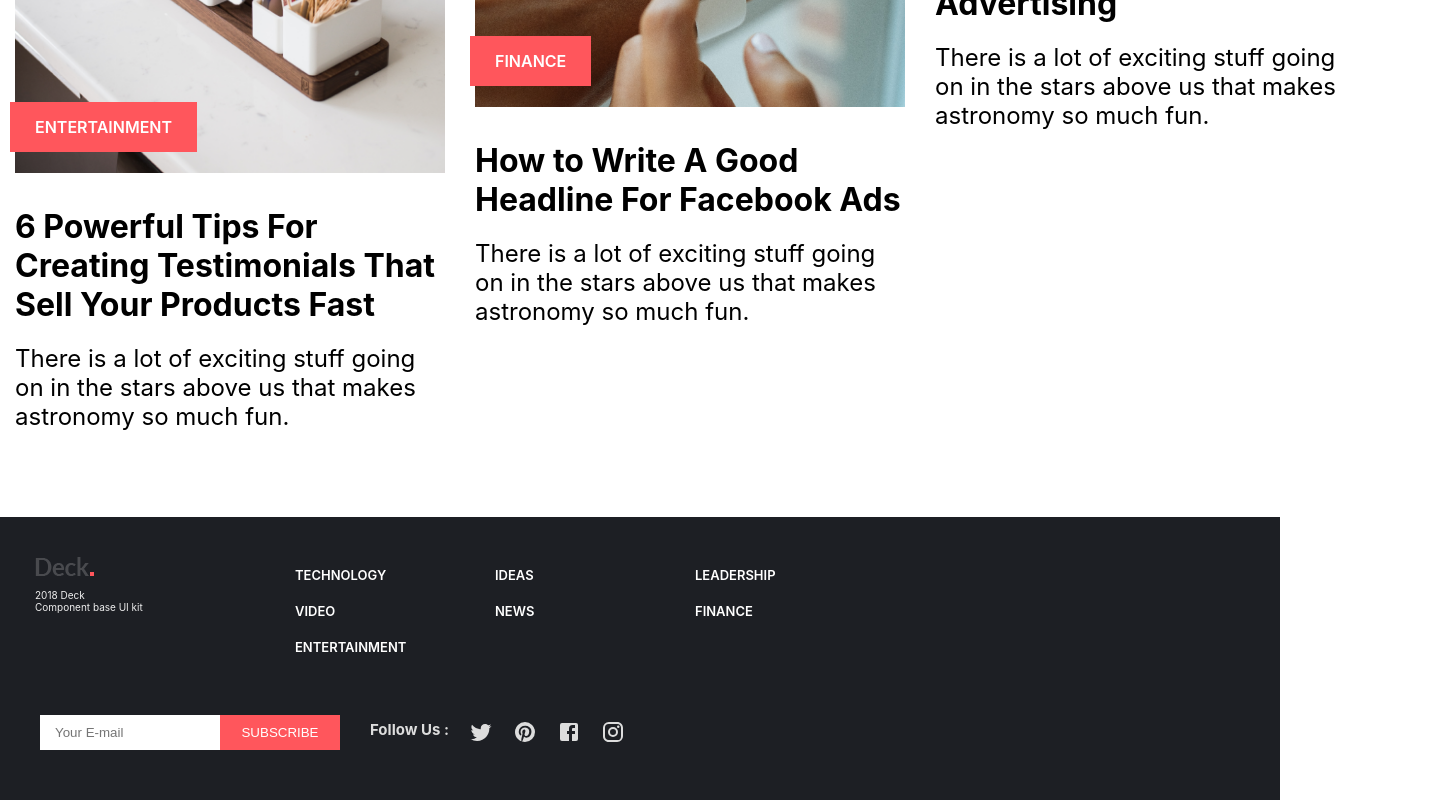
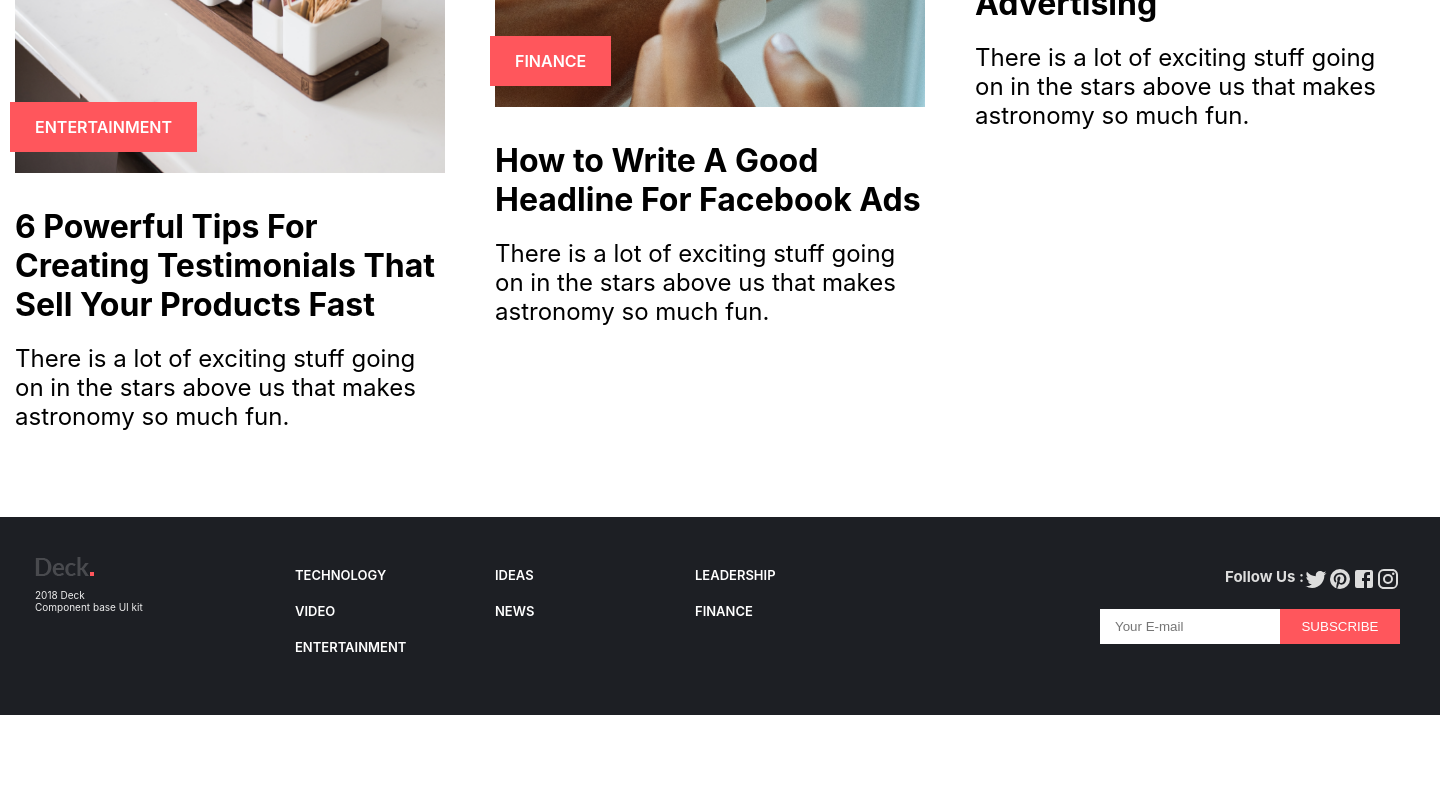
Before and after one commit to parkhyungsuh/Portfolio_smaple, a React (Create React App) app: page / in a window 1280 px wide. Shown: the part 1812-2612 px from the top of the page, 1440 px wide, since content can reach past the window. After the commit the page ends 2527 px from the top, so only its background shows below. Built offline with nearby package versions, Linux system fonts and the light colour scheme.

Commit message:
Modify responsive design

```diff
--- a/src/components/Footer.js
+++ b/src/components/Footer.js
@@ -8,23 +8,33 @@ import FacebookIcon from '@material-ui/icons/Facebook';
 
 
 
-const FooterContainer = styled.div`
+const FooterContainer = styled.footer`
     background-color: #1d1f24;
-    .FooterContainerBox {
-        max-width:1440px;
+
+`;
+const FooterContainerBox = styled.div `{
+        width:1440px;
         margin:0 auto;
         min-height:160px;
         display:flex;
         flex-wrap: wrap;
+        @media (max-width:768px) and (min-width:480px){
+            width:768px;
+        }
+        @media (max-width:480px) {
+            width:100%;
+            max-width:480px;
+        }
     }
 `;
+
 const Copyright = styled.div`
     width:180px;
     margin-left: 35px;
     color: #eee;
     font-size:12px;
     padding-top:40px;
-    @media (max-width:753px){
+    @media (max-width:768px){
         margin-left:20px;
     }
 `;
@@ -36,46 +46,48 @@ const Sitemap = styled.div`
     display:flex;
     flex-flow: row wrap;
     padding: 50px 0 40px 80px;
-    @media (max-width: 1015px ){
-        width:auto;
-        max-width:600px;
+    @media (max-width:768px) and (min-width:480px) {
+        width:568px;
     }
-    @media (max-width:753px){
+    @media (max-width:480px){
+        width: 100%;
         padding-top:0;
         padding-left:20px;
         order:1;
     }
 `;
 const SitemapItem = styled.div`
-    max-width:200px;
-    width:25%;
+    width:200px;
     font-size:13px;
     font-weight: 600;
     margin-bottom: 20px;
     color: #fff;
-    @media (max-width: 1355px) {
+    @media (max-width: 768px) and (min-width:480px) {
         width:33%;
+    }
+    @media (max-width:480px) {
+        width: 50%;
     }
 `;
 const Community = styled.div`
     min-width: 300px;
     margin-left:auto;
     margin-right:40px;
-    @media (max-width: 1355px) {
+    @media (max-width:768px) and (min-width:480px) {
+        margin-top:20px;
         margin-right: auto;
         margin-left 40px;
         display:flex;
         flex-flow:row-reverse wrap;
         padding-bottom: 50px
     }
-    @media (max-width:753px){
-        margin-top:20px;
-        margin-left:20px;
-        margin-right:0;
-    }
-    @media (max-width:605px){
+    @media (max-width:480px){
+        display:flex;
+        max-width:480px;
         width:100%;
         flex-flow: row wrap;
+        margin-bottom: 20px;
+        margin-top:15px;
     }
 `;
 const CommunitySocial = styled.div`
@@ -83,7 +95,7 @@ const CommunitySocial = styled.div`
     display:flex;
     flex-flow: row-reverse wrap;
     color: #ddd;
-    @media (max-width: 1355px) {
+    @media (max-width:768px) and (min-width:480px)  {
         margin-top:0;
         flex-flow: row-reverse nowrap;
         padding-top: 5px;
@@ -91,8 +103,9 @@ const CommunitySocial = styled.div`
             margin-left:20px;
         }
     }
-    @media (max-width:753px){
+    @media (max-width:480px){
         padding-top: 10px;
+        margin: 0 0 0 20px;
         order:1;
     }
 `;
@@ -105,10 +118,14 @@ const CommunitySubscribe = styled.div`
     width:300px;
     height:35px;
     display:flex;
-    @media (max-width: 1355px) {
+    @media (max-width: 768px) and (min-width:480px) {
         margin-top:0;
         margin-right:30px;
     }
+    @media (max-width:480px) {
+        margin: 0 0 0 20px;
+    }
+
 `;
 const CommunitySubscribeInput = styled.input`
     width:180px;
@@ -129,7 +146,7 @@ const CommunitySubscribeBotton = styled.button`
 const Footer = (props) => {
     return (
         <FooterContainer>
-            <div className="FooterContainerBox">
+            <FooterContainerBox>
                 <Copyright>
                     <div>
                         <img src={logoImg} alt="logo" />
@@ -162,7 +179,7 @@ const Footer = (props) => {
                         <CommunitySubscribeBotton>SUBSCRIBE</CommunitySubscribeBotton>
                     </CommunitySubscribe>
                 </Community>
-            </div>
+            </FooterContainerBox>
         </FooterContainer>
     )
 }
--- a/src/components/Header.js
+++ b/src/components/Header.js
@@ -12,10 +12,26 @@ const Globalstyle = createGlobalStyle`
         margin: 0;
         padding: 0;
     }
+
+    body{
+        width: 100%;
+        min-width:1440px;
+    }
     ul,li {
         margin:0;
         paading:0;
         list-style:none;
+    }
+    @media (max-width: 768px) and (min-width:480px){
+        body {
+            min-width: 768px;
+        }
+    }
+    @media (max-width: 480px) {
+        body {
+            min-width:auto;
+            max-width:768px;
+        }
     }
 `;
 const HaederContain = styled.header`
@@ -24,11 +40,18 @@ const HaederContain = styled.header`
     margin-bottom: 40px;
     .HeaderContainbox {
         display: flex;
-        max-width: 1440px;
+        width: 1440px;
         margin: 0 auto;
         background-color: #fff;
         padding-top: 30px;
         padding-bottom:30px;
+        @media (max-width: 768px) and (min-width:480px) {
+            width:768px;
+          }
+        @media (max-width: 480px) {
+            max-width:480px;
+            width:100%;
+        }
     }
     @media (max-width: 768px) {
         justify-content: space-between;
--- a/src/components/Main.js
+++ b/src/components/Main.js
@@ -11,23 +11,25 @@ import sampleImg08 from '../asset/sampleImg_08.png';
 import sampleImg09 from '../asset/sampleImg_09.png';
 
 const MainContainer = styled.section`
-    max-width: 1440px;
-    width: 100%;
+    width: 1440px;
     margin: 0 auto;
     display:flex;
     flex-flow: column wrap;
     height:2200px;
-    @media (max-width: 768px){
-            height:3300px;
+    @media (max-width: 768px) and (min-width:480px){
+        width:768px;
+        height:3300px;
         }
     @media (max-width: 480px){
-            height:6000px;
+        max-width:480px;
+        width:100%;
+        height:6000px;
     }
 `;
 const Article = styled.article`
     width:430px;
     margin: 0 15px;
-    @media (max-width: 768px){
+    @media (max-width: 768px) and (min-width:480px){
        max-width: 430px;
        width:50%;
        margin: 0;
@@ -36,7 +38,7 @@ const Article = styled.article`
     @media (max-width: 480px){
         width:100%;
         margin: 0 auto;
-        padding:0;
+        padding:0 5px;;
     }
 `;
 const ArticleThumbnail = styled.figure`
```
